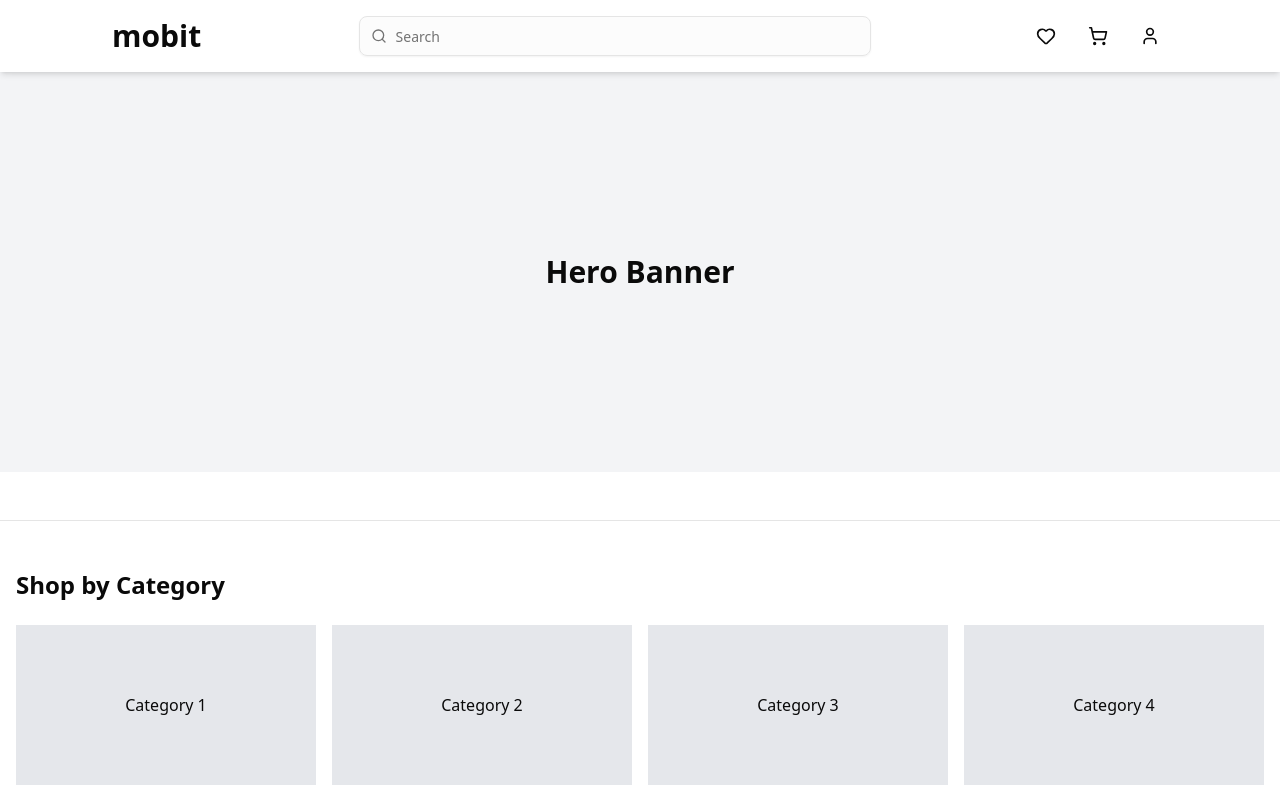
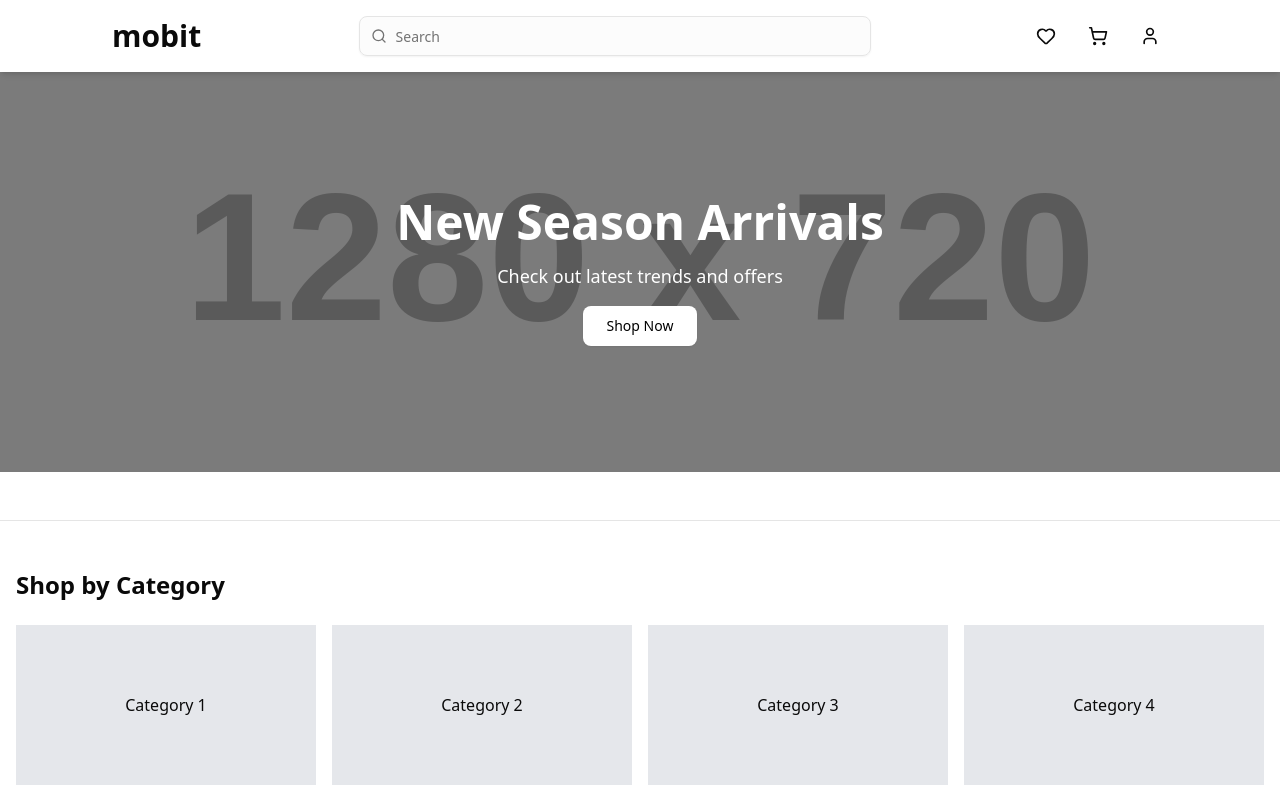
Before and after one commit to suhaibahmedshaikh/mobit-store, a React (Vite) app in the folder client/: page / in a window 1280 px wide. Shown: the top 800 px of the page. Built offline with nearby package versions, Linux system fonts and the light colour scheme.

Commit message:
added home hero section

```diff
--- a/client/src/pages/shop/Home.jsx
+++ b/client/src/pages/shop/Home.jsx
@@ -1,11 +1,30 @@
+import { Button } from "@/components/ui/button";
 import { Separator } from "@/components/ui/separator";
 
 const Home = () => {
   return (
     <div className="space-y-12">
       {/* Hero Section */}
-      <section className="w-full h-[400px] bg-gray-100 flex items-center justify-center">
-        <h1 className="text-3xl font-bold">Hero Banner</h1>
+      <section
+        className="relative w-full h-[300px] md:h-[400px] flex items-center justify-center bg-cover bg-center bg-no-repeat"
+        style={{ backgroundImage: "url(https://placehold.jp/1280x720.png)" }}
+      >
+        <div className="absolute inset-0 bg-black/40"></div>
+        <div className="relative z-10 text-center text-white space-y-4">
+          <h1 className="text-3xl md:text-5xl font-bold">
+            New Season Arrivals
+          </h1>
+          <p className="text-base md:text-lg">
+            Check out latest trends and offers
+          </p>
+          <Button
+            variant={"secondary"}
+            size={"lg"}
+            className="bg-white text-black hover:bg-gray-200 hover:scale-105 transform transition cursor-pointer"
+          >
+            Shop Now
+          </Button>
+        </div>
       </section>
 
       <Separator />
```
